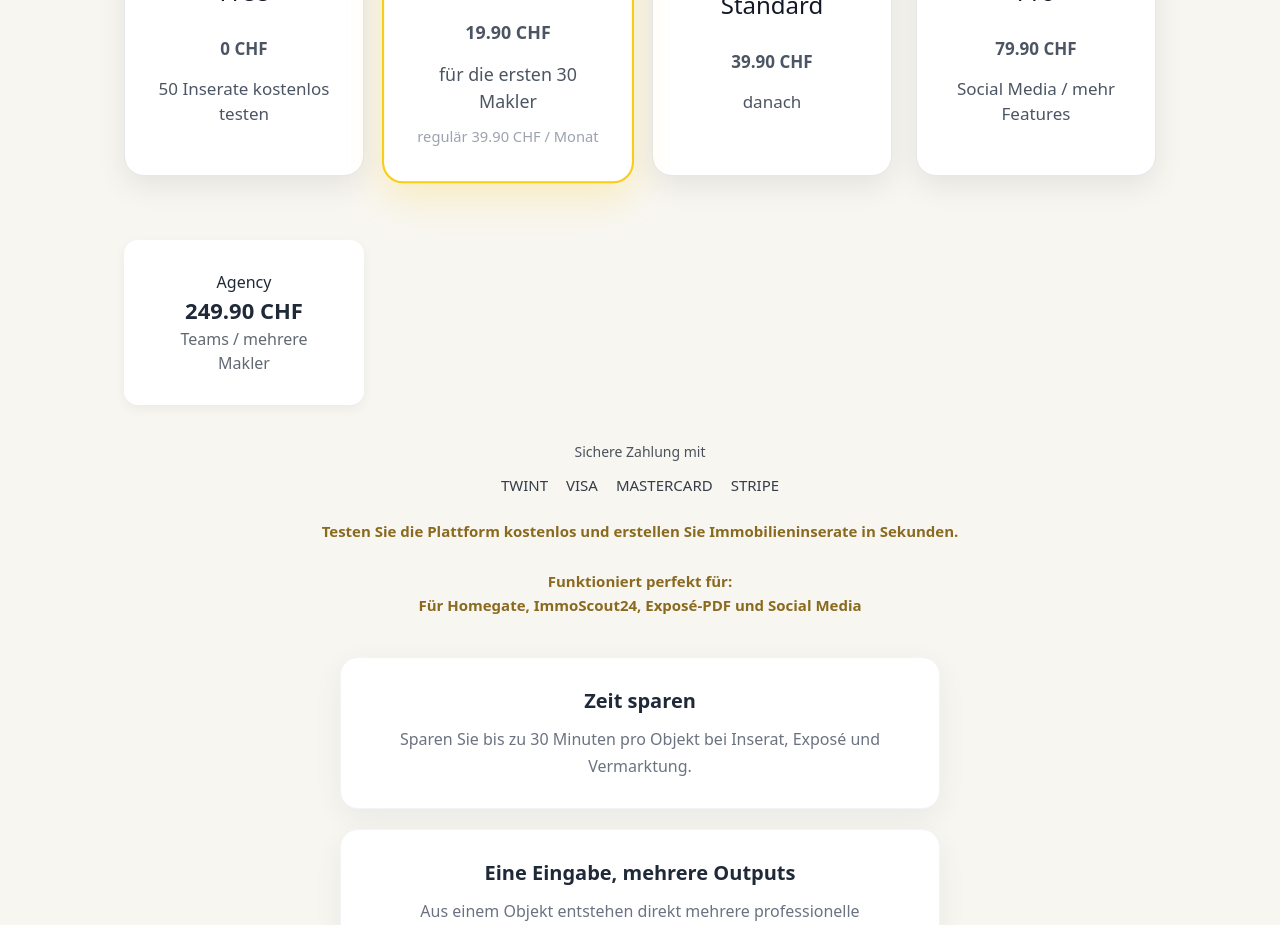
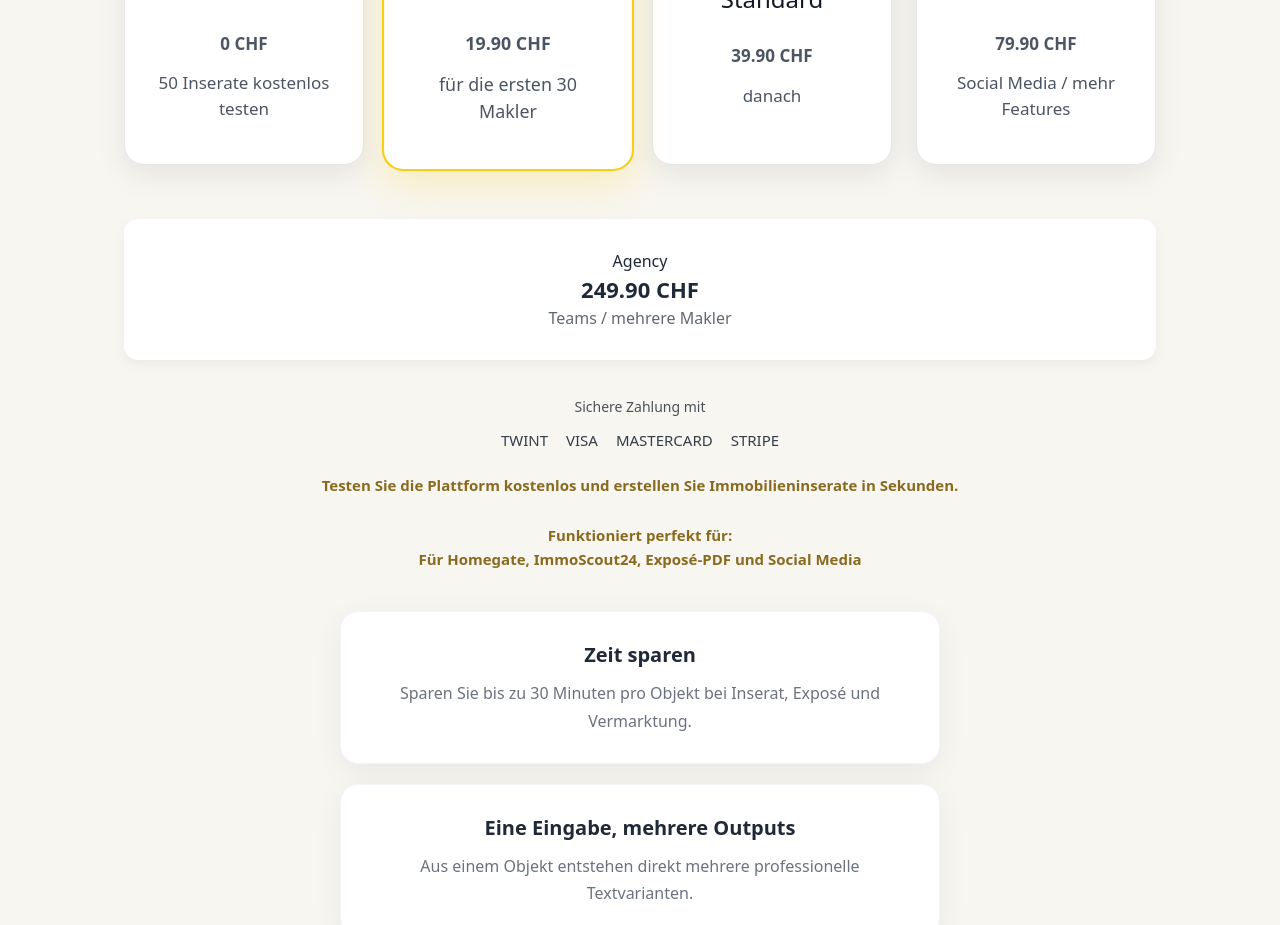
Before and after one commit to capizzijesse-commits/makler-plattform, a Next.js app: page / in a window 1280 px wide. Shown: the part 940-1865 px from the top of the page. Built offline with nearby package versions, Linux system fonts and the light colour scheme.

Commit message:
agency full widthin pricing bar

```diff
--- a/app/page.tsx
+++ b/app/page.tsx
@@ -157,7 +157,6 @@ alignItems: "stretch",
       <h3>Founder ⭐</h3>
       <p className="price">19.90 CHF</p>
       <p>für die ersten 30 Makler</p>
-      <small>regulär 39.90 CHF / Monat</small>
     </div>
 
     <div className="priceCard">
@@ -172,15 +171,15 @@ alignItems: "stretch",
       <p>Social Media / mehr Features</p>
     </div>
 
+<div style={{ gridColumn: "1 / -1", marginTop: "30px" }}>
   <div
     style={{
-    marginTop: "40px",
       width: "100%",
       background: "white",
       borderRadius: "14px",
       padding: "30px",
-    boxShadow: "0 4px 12px rgba(0,0,0,0.05)",
-    textAlign: "center"
+      textAlign: "center",
+      boxShadow: "0 4px 12px rgba(0,0,0,0.05)"
     }}
   >
     <h3>Agency</h3>
@@ -189,6 +188,7 @@ alignItems: "stretch",
     </div>
     <div style={{ opacity: 0.7 }}>
       Teams / mehrere Makler
+    </div>
   </div>
 </div>
 
```
Lines whose indentation alone changed are shown as unchanged.
